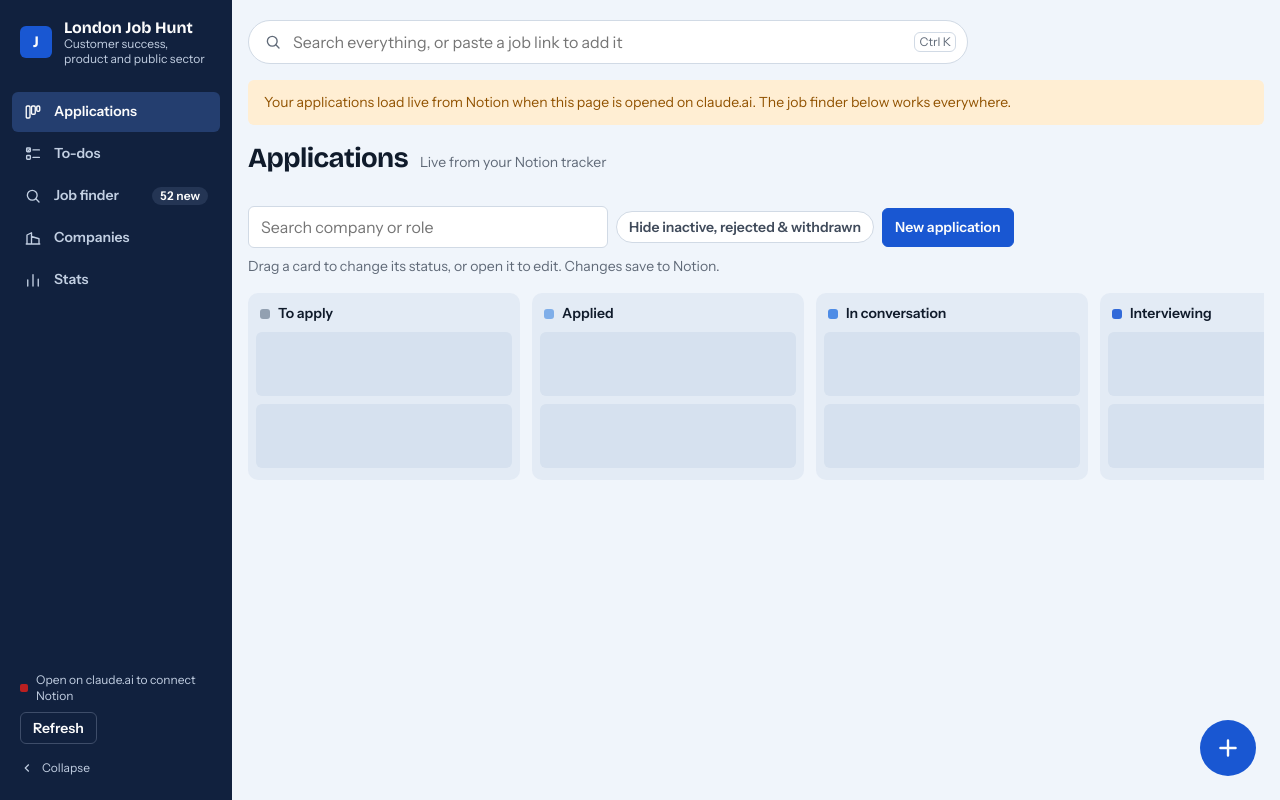
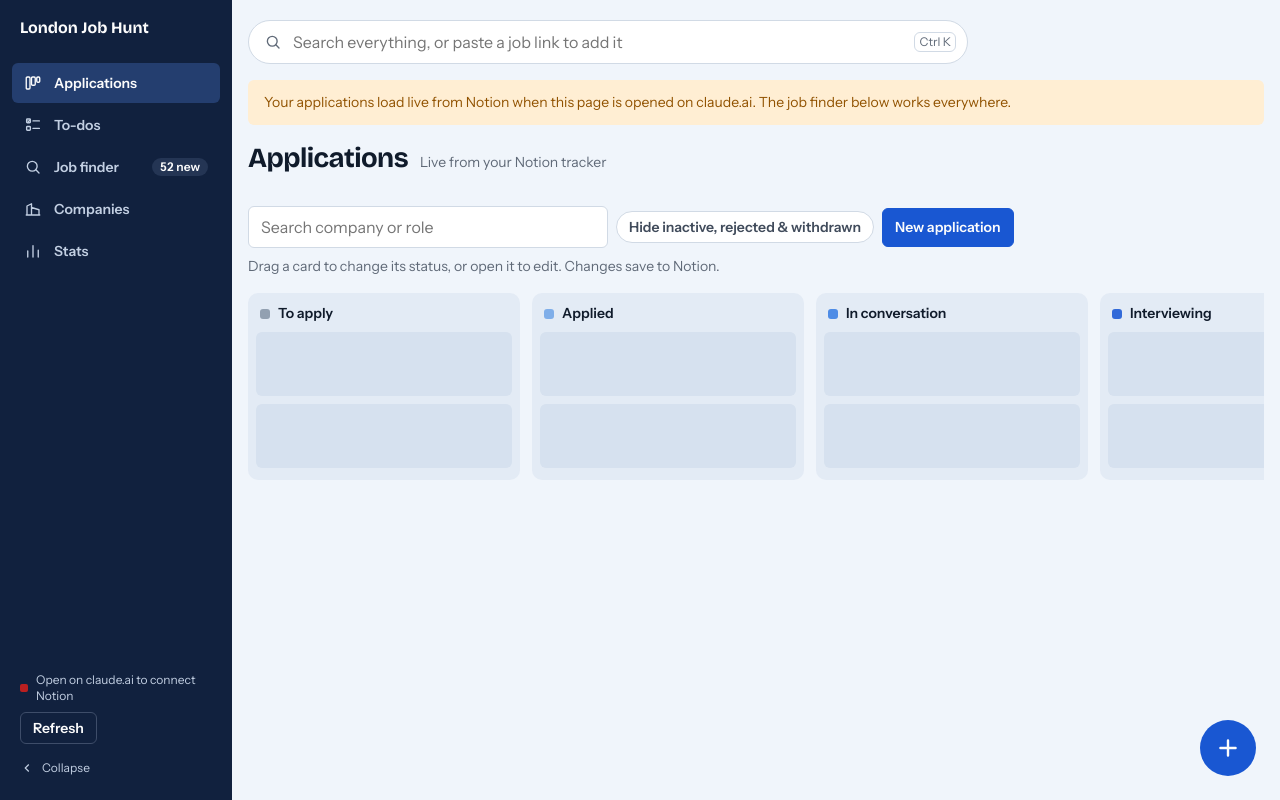
Before and after one commit to zachsazali/london-job-hunt, a plain HTML site: page index.html in a window 1280 px wide. Drawn offline with nearby package versions, Linux system fonts and the light colour scheme.

Commit message:
Sidebar: title only, drop the J mark and subtitle
Co-Authored-By: Claude Opus 5.5 <noreply@anthropic.com>

```diff
--- a/index.html
+++ b/index.html
@@ -376,7 +376,7 @@ main{padding-block:var(--space-lg) calc(var(--space-2xl) + 56px);min-width:0}
 
 <div class="shell">
 <aside class="side" id="side">
-  <div class="brand"><span class="mark" aria-hidden="true">J</span><h1>London Job Hunt<small>Customer success, product and public sector</small></h1></div>
+  <div class="brand"><h1>London Job Hunt</h1></div>
   <nav aria-label="Views">
     <a href="#board" data-view="board" title="Applications"><svg viewBox="0 0 24 24" aria-hidden="true"><rect x="3" y="4" width="5" height="16" rx="1.5"/><rect x="10" y="4" width="5" height="11" rx="1.5"/><rect x="17" y="4" width="4" height="7" rx="1.5"/></svg><span class="lbl">Applications</span><span class="n num" id="nBoard"></span></a>
     <a href="#todos" data-view="todos" title="To-dos"><svg viewBox="0 0 24 24" aria-hidden="true"><rect x="3.5" y="4" width="5" height="5" rx="1"/><path d="M5 6.5l1 1 1.6-1.8"/><rect x="3.5" y="14" width="5" height="5" rx="1"/><path d="M12 6.5h8.5M12 16.5h8.5"/></svg><span class="lbl">To-dos</span><span class="n num" id="nTodos"></span></a>
```
